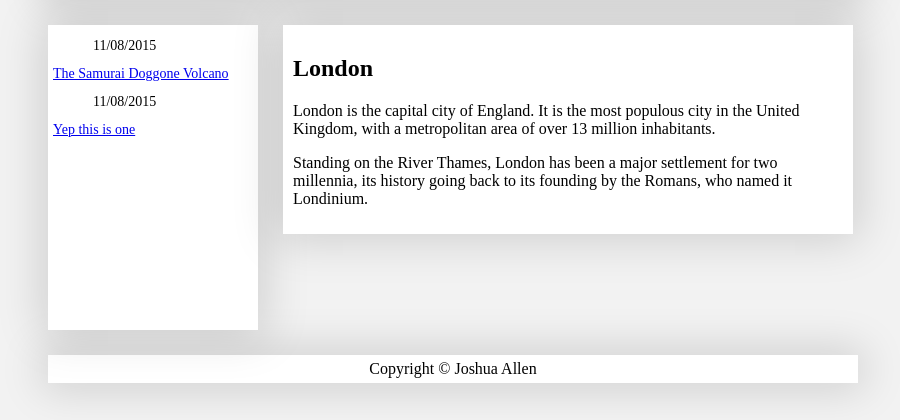
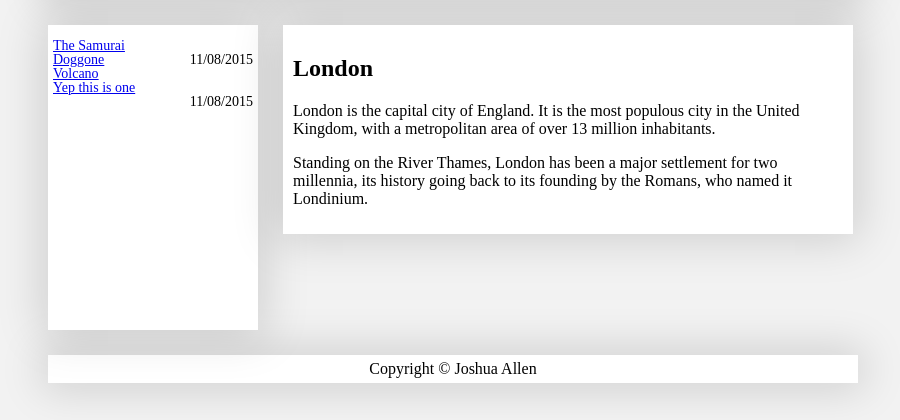
Before and after one commit to Joshua-Allen/Joshua-Allen.github.io, a PHP site: page / in a window 1280 px wide. Shown: the part 88-508 px from the top of the page, without its empty margins (187-1087 px from the left). Run offline with PHP 8.4, Linux system fonts and the light colour scheme; some libraries are stand-ins or nearby versions.

Commit message:
this is not easy...

```diff
--- a/css/test.css
+++ b/css/test.css
@@ -57,10 +57,13 @@ body {
 #postList {
 	font-size: 14px;
 	line-height: 1;
+	padding = 0px;
 }
 #postDate {
 	font-size: 14px;
 	line-height: 1;
+	float: right;
+	padding = 0px;
 }
 
 .center {
```
